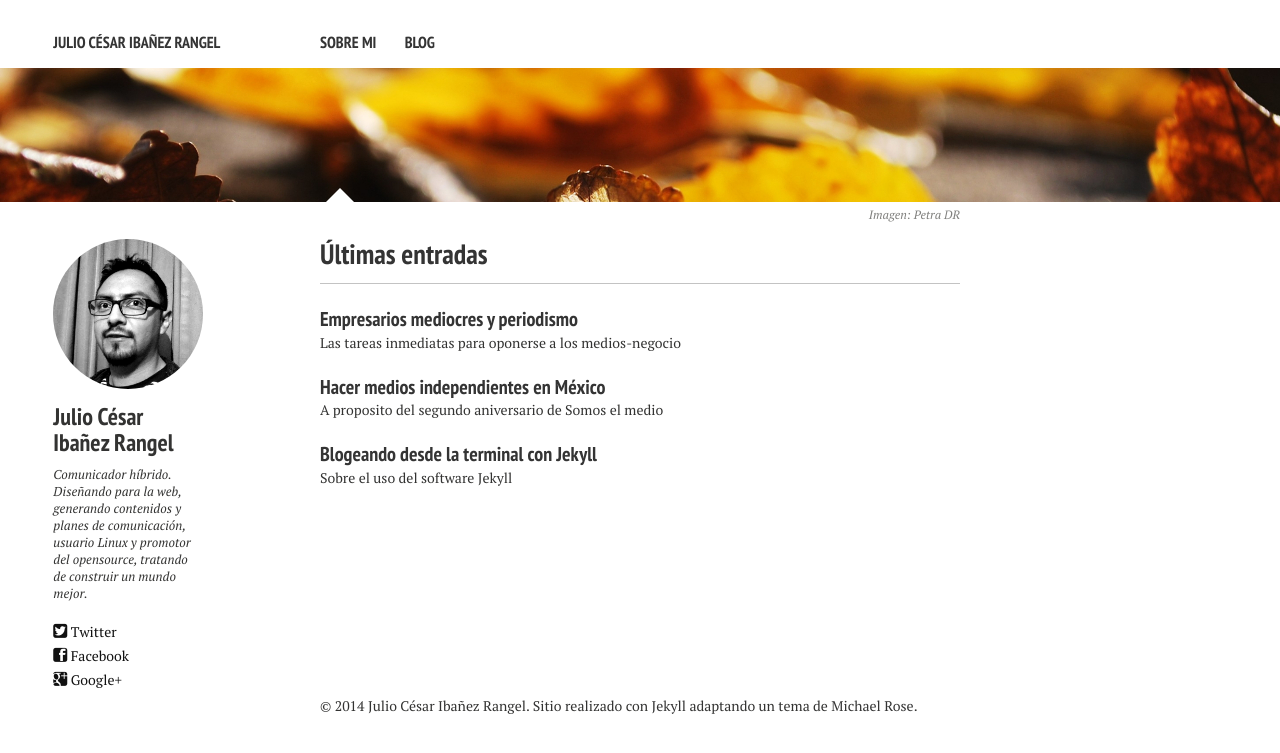
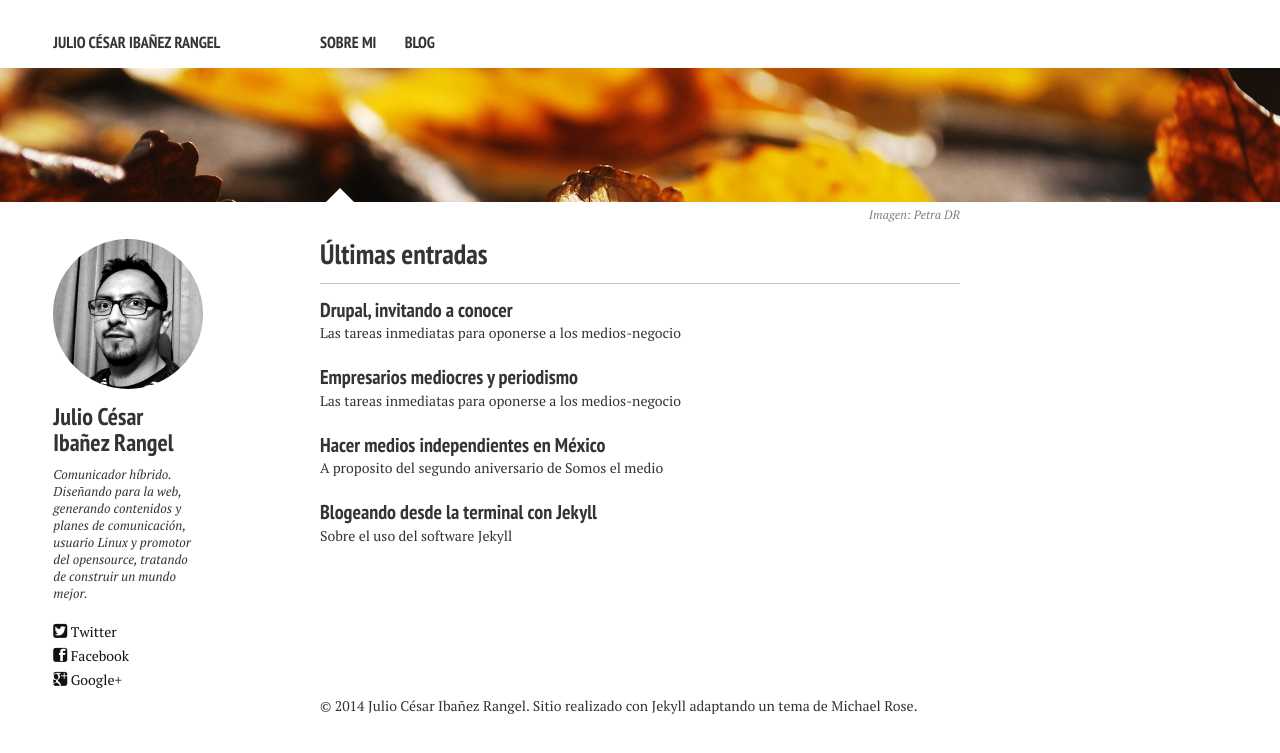
Before and after one commit to antikapital/blog, a Jekyll site: the page built from index.md, in a window 1280 px wide. Shown: the top 753 px of the page. Built offline with Jekyll 4.4.1, drawn with Linux system fonts in a browser that asks for light colours; nearby versions of some CDN libraries.

Commit message:
nueva imagen, post drupal

```diff
--- a/_posts/2014-04-16-drupal-invitando-a-conocer.md
+++ b/_posts/2014-04-16-drupal-invitando-a-conocer.md
@@ -1,13 +1,15 @@
 ---
 layout: post
 title: "Drupal, invitando a conocer"
+description: "Las tareas inmediatas para oponerse a los medios-negocio"
 modified: 2014-04-16 13:26:40 -0500
-category: [Drupal]
 tags: [drupal, webdesign]
-image: peterlozano.jpg
-  feature:
-  credit:
-  creditlink: Pedro Lozano
-comments:
-share:
+image:
+  feature: peterlozano.jpg
+  credit: Pedro Lozano
+  creditlink: https://www.flickr.com/photos/peterlozano/
+comments: true
+share: true
 ---
+
+### ñlk
```
Also changed, not shown: 7 other files.
